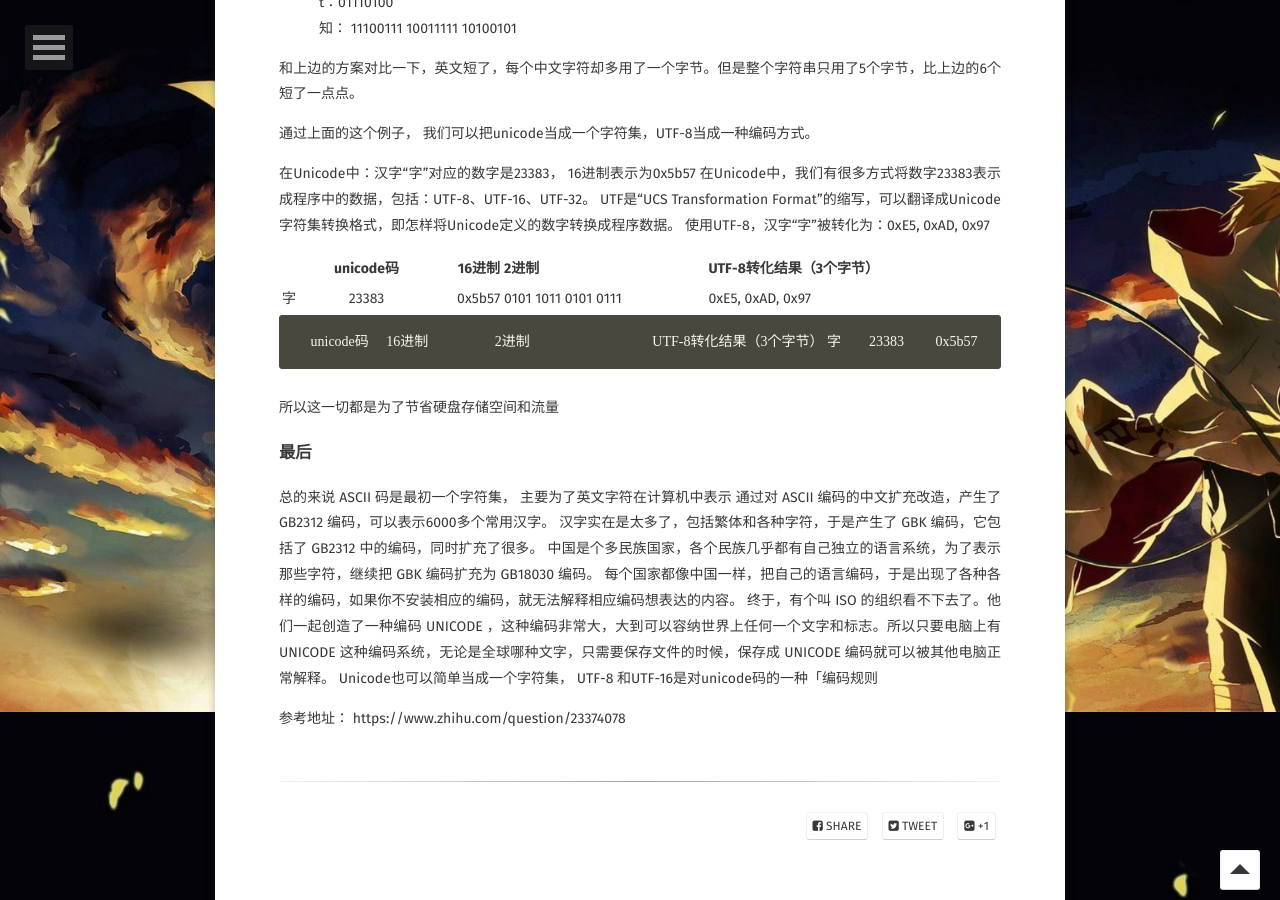
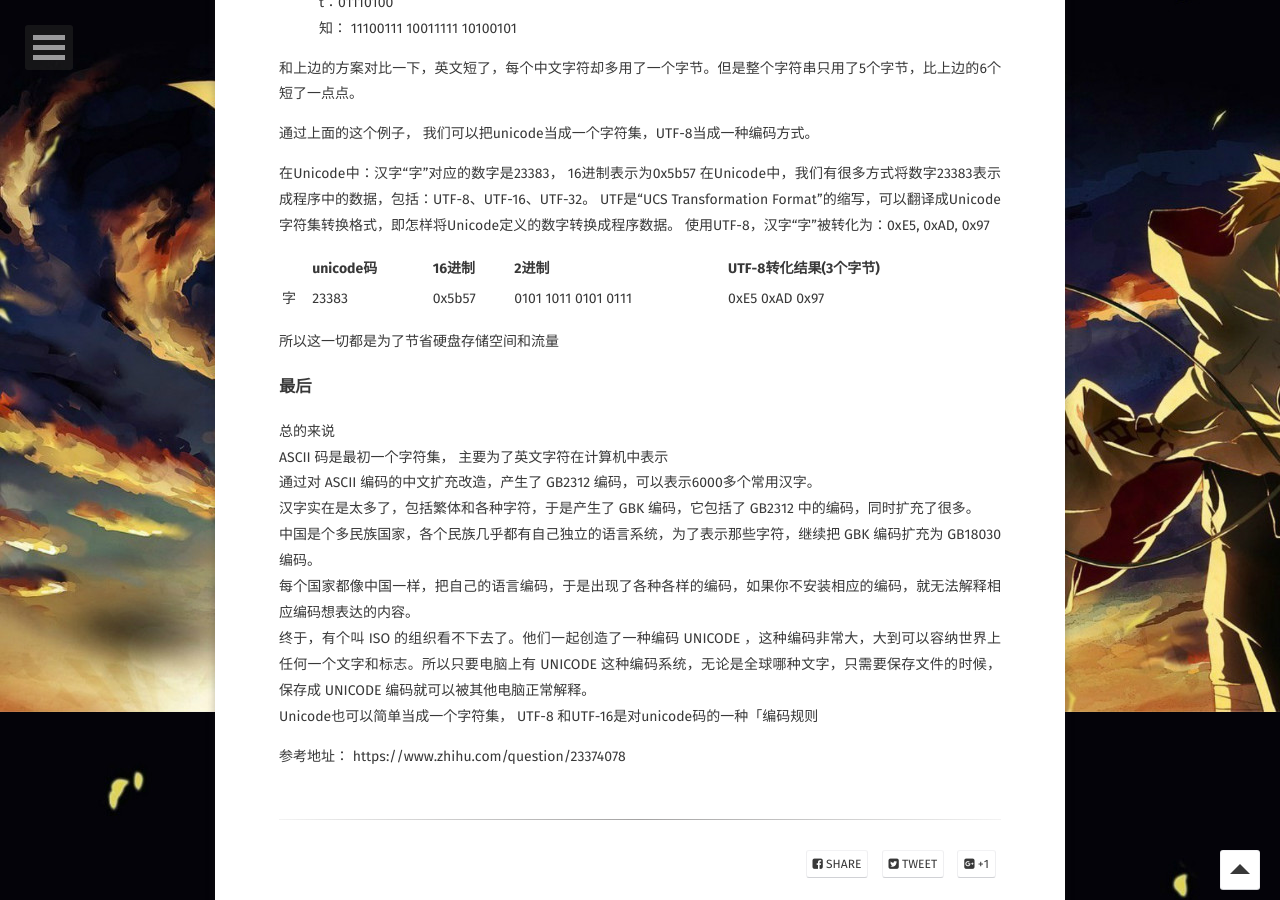
Before and after one commit to SJcz/SJcz.github.io, a Jekyll site: the page built from _posts/2019-04-30-计算机编码.md, in a window 1280 px wide and 900 px high, scrolled down 1988 px. Built offline with Jekyll 4.4.1, drawn with Linux system fonts in a browser that asks for light colours; some web fonts are replaced; our own code applies the rules of GitHub Pages for plain Markdown files; comment, search, counter and statistics services are not loaded.

Commit message:
Update 2019-04-30-计算机编码.md

```diff
--- a/_posts/2019-04-30-计算机编码.md
+++ b/_posts/2019-04-30-计算机编码.md
@@ -66,24 +66,21 @@ t：01110100<br>
 UTF是“UCS Transformation Format”的缩写，可以翻译成Unicode字符集转换格式，即怎样将Unicode定义的数字转换成程序数据。
 使用UTF-8，汉字“字”被转化为：0xE5, 0xAD, 0x97<br>
 
-||unicode码 |16进制  | 2进制 | UTF-8转化结果（3个字节）|
-|--|:--:|--:|
-|字|23383|0x5b57| 0101 1011 0101 0111   | 0xE5, 0xAD, 0x97|
+|	| unicode码 | 16进制 | 2进制 | UTF-8转化结果(3个字节) |
+| ------ | ------ | ------ | ------ |------ |
+| 字| 23383| 0x5b57 | 0101 1011 0101 0111 | 0xE5 0xAD 0x97 |
 
-
-         unicode码     16进制                   2进制                                   UTF-8转化结果（3个字节）
-字        23383         0x5b57        0101 1011 0101 0111                           0xE5, 0xAD, 0x97
 
 所以这一切都是为了节省硬盘存储空间和流量
 
 ### 最后
-总的来说
-ASCII 码是最初一个字符集， 主要为了英文字符在计算机中表示
-通过对 ASCII 编码的中文扩充改造，产生了 GB2312 编码，可以表示6000多个常用汉字。
-汉字实在是太多了，包括繁体和各种字符，于是产生了 GBK 编码，它包括了 GB2312 中的编码，同时扩充了很多。
-中国是个多民族国家，各个民族几乎都有自己独立的语言系统，为了表示那些字符，继续把 GBK 编码扩充为 GB18030 编码。
-每个国家都像中国一样，把自己的语言编码，于是出现了各种各样的编码，如果你不安装相应的编码，就无法解释相应编码想表达的内容。
-终于，有个叫 ISO 的组织看不下去了。他们一起创造了一种编码 UNICODE ，这种编码非常大，大到可以容纳世界上任何一个文字和标志。所以只要电脑上有 UNICODE 这种编码系统，无论是全球哪种文字，只需要保存文件的时候，保存成 UNICODE 编码就可以被其他电脑正常解释。
+总的来说 <br>
+ASCII 码是最初一个字符集， 主要为了英文字符在计算机中表示<br>
+通过对 ASCII 编码的中文扩充改造，产生了 GB2312 编码，可以表示6000多个常用汉字。<br>
+汉字实在是太多了，包括繁体和各种字符，于是产生了 GBK 编码，它包括了 GB2312 中的编码，同时扩充了很多。<br>
+中国是个多民族国家，各个民族几乎都有自己独立的语言系统，为了表示那些字符，继续把 GBK 编码扩充为 GB18030 编码。<br>
+每个国家都像中国一样，把自己的语言编码，于是出现了各种各样的编码，如果你不安装相应的编码，就无法解释相应编码想表达的内容。<br>
+终于，有个叫 ISO 的组织看不下去了。他们一起创造了一种编码 UNICODE ，这种编码非常大，大到可以容纳世界上任何一个文字和标志。所以只要电脑上有 UNICODE 这种编码系统，无论是全球哪种文字，只需要保存文件的时候，保存成 UNICODE 编码就可以被其他电脑正常解释。<br>
 Unicode也可以简单当成一个字符集， UTF-8 和UTF-16是对unicode码的一种「编码规则
 
 参考地址： https://www.zhihu.com/question/23374078
```
